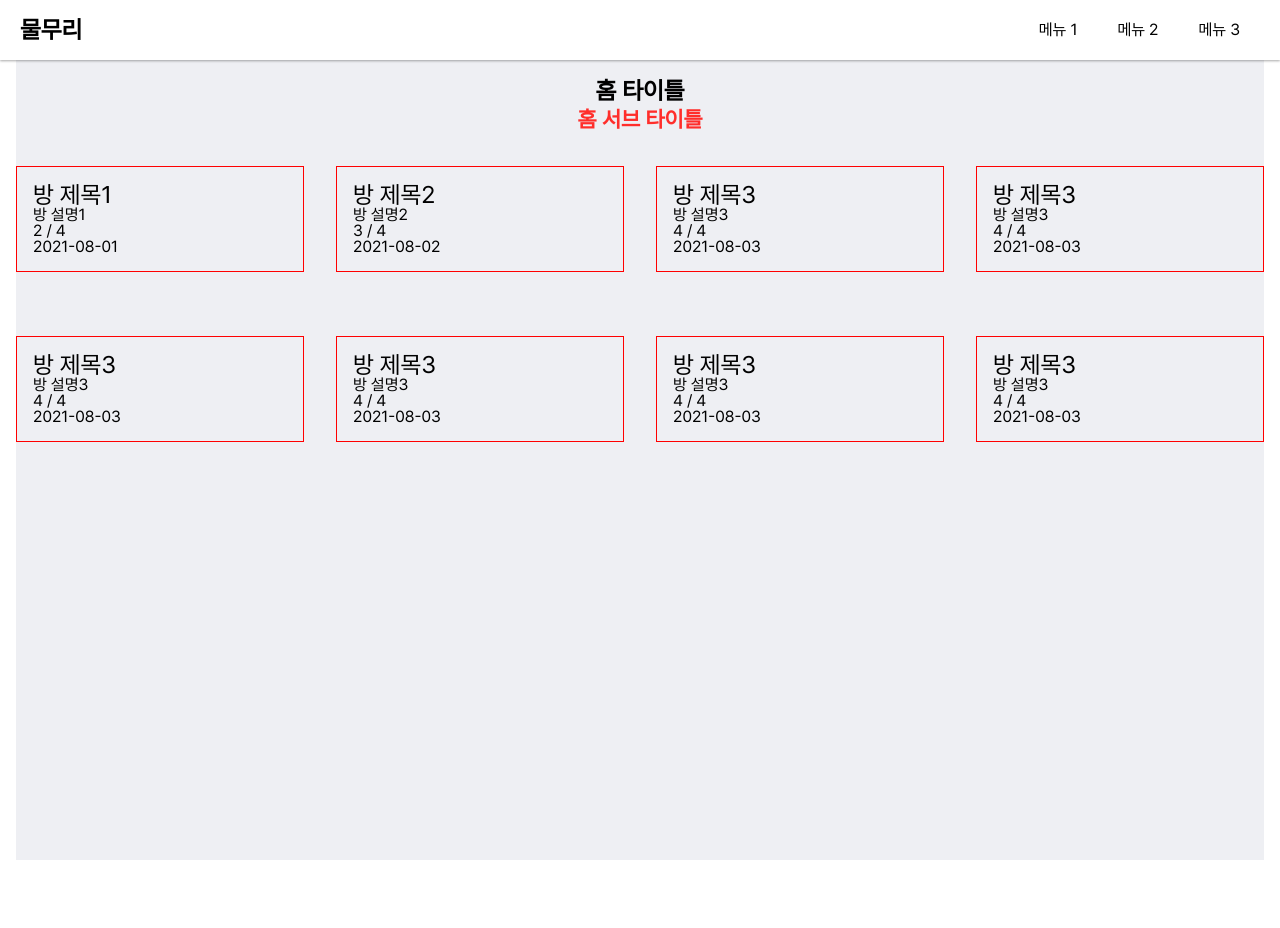
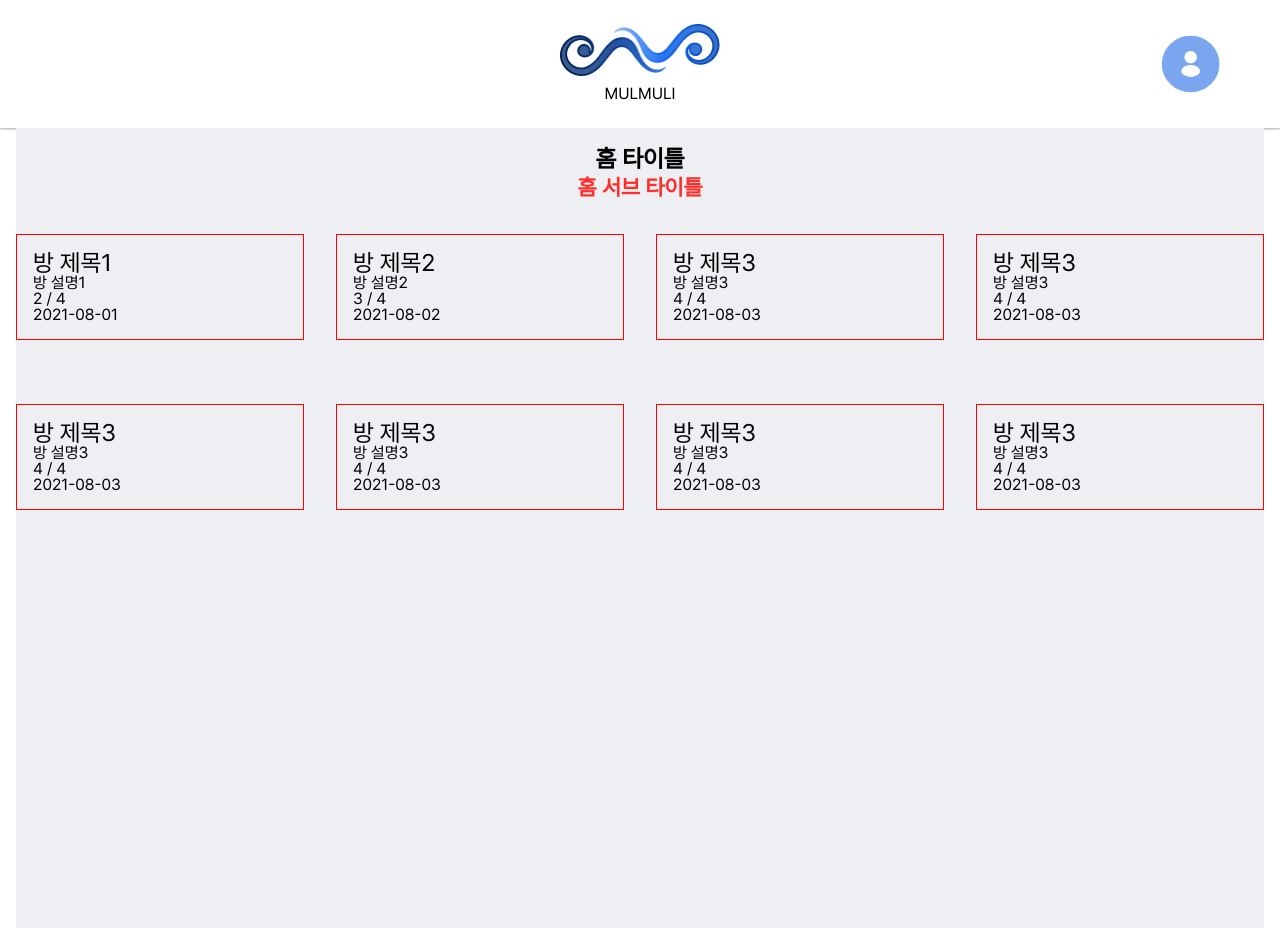
Before and after one commit to Mulmoori/cleint, a React (Vite) app: page / in a window 1280 px wide. Before the commit the page ends 860 px from the top, so only its background shows below. Built offline with nearby package versions, Linux system fonts and the light colour scheme.

Commit message:
feat: TabBar 구현

```diff
--- a/src/components/layouts/Navbart.tsx
+++ b/src/components/layouts/Navbart.tsx
@@ -1,28 +1,27 @@
-// NavBar.tsx
-import React, { useState } from 'react';
-import * as S from './style';
-import { FaBars } from 'react-icons/fa';
+import React from "react";
+import * as S from "./style";
+import LogoImage from "../../assets/mainLogo.png";
+import IconSVG from "../../assets/icons/profileIcon.svg";
 
 const Navbar: React.FC = () => {
-  const [isOpen, setIsOpen] = useState(false);
-
-  const toggleMenu = () => {
-    setIsOpen(!isOpen);
-  };
-
-  return (
-    <S.NavbarWrapper>
-      <S.Logo>물무리</S.Logo>
-      <S.HamburgerIcon onClick={toggleMenu}>
-        <FaBars />
-      </S.HamburgerIcon>
-      <S.Menu isOpen={isOpen}>
-        <S.MenuItem>메뉴 1</S.MenuItem>
-        <S.MenuItem>메뉴 2</S.MenuItem>
-        <S.MenuItem>메뉴 3</S.MenuItem>
-      </S.Menu>
-    </S.NavbarWrapper>
-  );
+	return (
+		<S.NavbarWrapper>
+			<S.LeftSection />
+			<S.CenterSection>
+				<S.LogoContainer>
+					<S.Logo>
+						<img src={LogoImage} alt="Mulmuli Logo" />
+					</S.Logo>
+					<S.LogoText>MULMULI</S.LogoText>
+				</S.LogoContainer>
+			</S.CenterSection>
+			<S.RightSection>
+				<S.IconContainer>
+					<img src={IconSVG} alt="Profile Icon" />
+				</S.IconContainer>
+			</S.RightSection>
+		</S.NavbarWrapper>
+	);
 };
 
 export default Navbar;
--- a/src/components/layouts/style.ts
+++ b/src/components/layouts/style.ts
@@ -1,21 +1,65 @@
-// style.ts
-import styled from 'styled-components';
+import styled from "styled-components";
 
 export const NavbarWrapper = styled.div`
 	display: flex;
 	justify-content: space-between;
 	align-items: center;
-  padding: 0 20px;
-  height: 60px;
+	padding: 0 60px;
+	height: 128px;
 	background-color: #fff;
 	box-shadow: 0 1px 3px rgba(0, 0, 0, 0.12), 0 1px 2px rgba(0, 0, 0, 0.24);
-  position: relative;
-  z-index: 1;
+	border-bottom: 1.333px rgba(195, 212, 233, 0.4);
+`;
+
+export const LeftSection = styled.div`
+	flex: 1;
+`;
+
+export const CenterSection = styled.div`
+	flex: 1;
+	display: flex;
+	justify-content: center;
+`;
+
+export const RightSection = styled.div`
+	flex: 1;
+	display: flex;
+	justify-content: flex-end;
+`;
+
+export const LogoContainer = styled.div`
+	display: flex;
+	flex-direction: column;
+	align-items: center;
 `;
 
 export const Logo = styled.div`
-  font-size: 24px;
-  font-weight: bold;
+	width: 160.449px;
+	height: 51.9px;
+	margin-bottom: 8px;
+	img {
+		width: 100%;
+		height: 100%;
+	}
+`;
+
+export const LogoText = styled.div`
+	color: #000;
+	text-align: center;
+	font-family: Pretendard, sans-serif;
+	font-size: 16px;
+	font-style: normal;
+	font-weight: 500;
+	line-height: 20px;
+`;
+
+export const IconContainer = styled.div`
+	display: flex;
+	align-items: center;
+	img {
+		width: 58.667px;
+		height: 58.667px;
+	}
 `;
 
 export const HamburgerIcon = styled.div`
@@ -39,7 +83,7 @@ export const Menu = styled.ul<MenuProps>`
 	padding: 0;
 
 	@media (max-width: 768px) {
-    display: ${({ isOpen }) => (isOpen ? 'block' : 'none')};
+		display: ${({ isOpen }) => (isOpen ? "block" : "none")};
 		position: absolute;
 		top: 60px;
 		right: 0;
--- a/src/router.tsx
+++ b/src/router.tsx
@@ -1,9 +1,10 @@
 // Router.tsx
-import React from 'react';
-import { BrowserRouter, Outlet, Route, Routes } from 'react-router-dom';
-import { styled } from 'styled-components';
-import Home from './pages/home/Home';
-import Navbar from './components/layouts/Navbart';
+import React from "react";
+import { BrowserRouter, Outlet, Route, Routes } from "react-router-dom";
+import { styled } from "styled-components";
+import Home from "./pages/home/Home";
+import Navbar from "./components/layouts/Navbart";
+import Profile from "@pages/profile/Profile";
 
 const Wrapper = styled.div`
 	margin: 0 auto;
@@ -31,6 +32,7 @@ export default function Router(): JSX.Element {
 			<Routes>
 				<Route path="/" element={<Layout />}>
 					<Route index path="/" element={<Home />} />
+					<Route path="/profile" element={<Profile />} />
 				</Route>
 			</Routes>
 		</BrowserRouter>
```
Also changed, not shown: src/assets/icons/profileIcon.svg (added), src/assets/mainLogo.png (added). Lines whose indentation alone changed are shown as unchanged.
